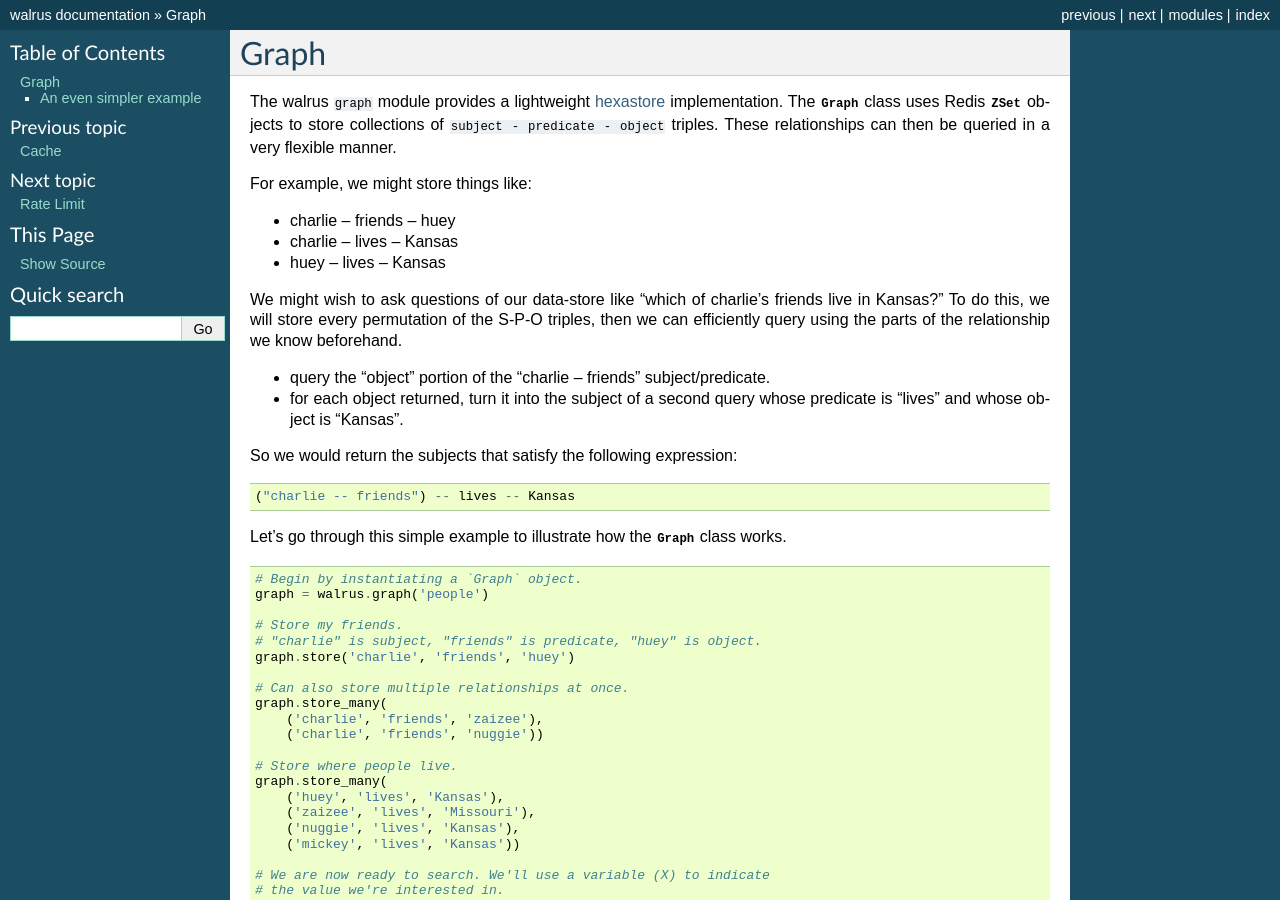
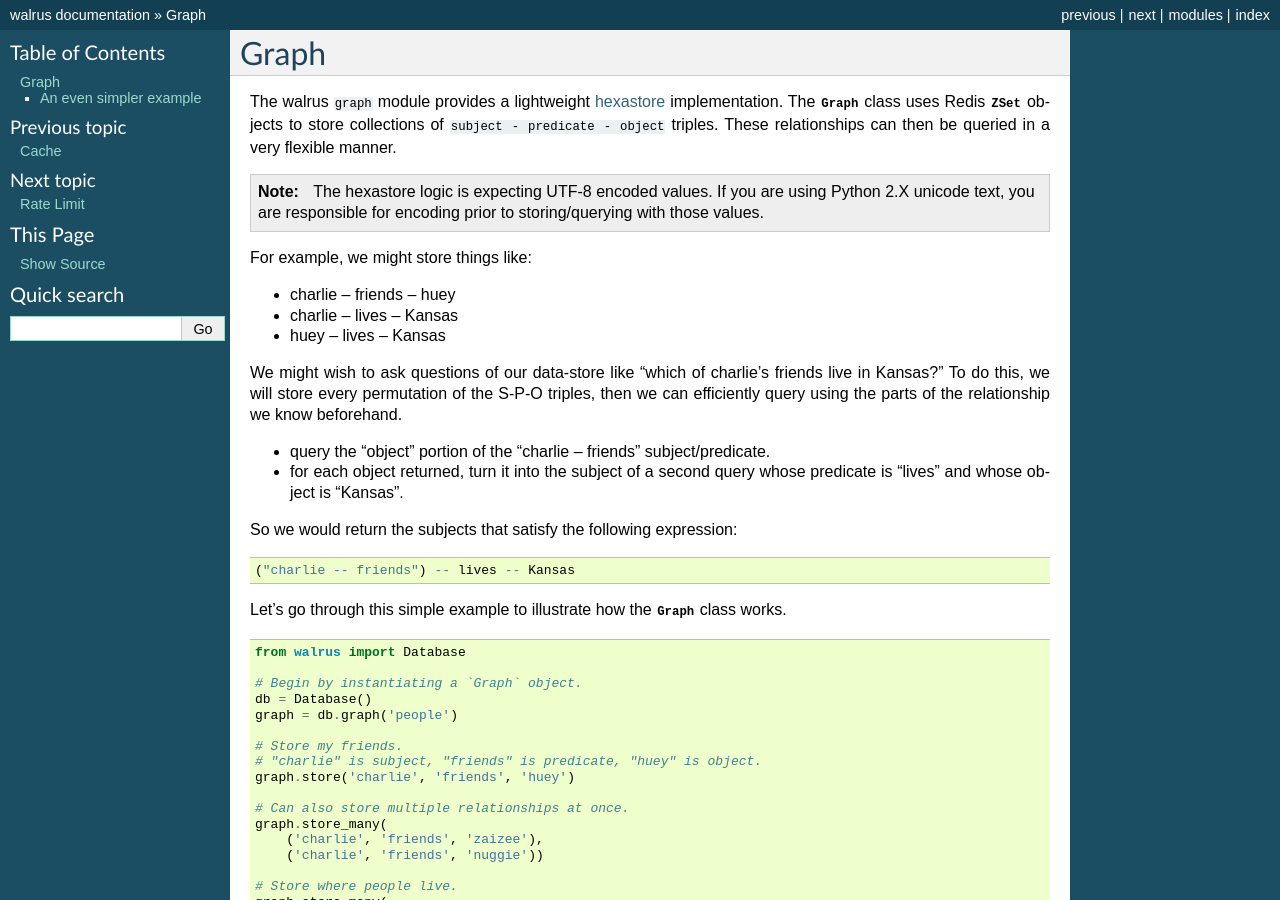
Before and after one commit to coleifer/walrus, a Sphinx documentation site: the page built from docs/graph.rst, in a window 1280 px wide and 900 px high. Built offline with Sphinx 7.4.7, drawn with Linux system fonts in a browser that asks for light colours; the version number could not be read and is left out.

Commit message:
Minor doc updates and note for UTF-8 encoding.

```diff
--- a/docs/graph.rst
+++ b/docs/graph.rst
@@ -6,6 +6,8 @@ Graph
 =====
 
 The walrus ``graph`` module provides a lightweight `hexastore <http://redis.io/topics/indexes#representing-and-querying-graphs-using-an-hexastore>`_ implementation. The :py:class:`Graph` class uses Redis :py:class:`ZSet` objects to store collections of ``subject - predicate - object`` triples. These relationships can then be queried in a very flexible manner.
+
+.. note:: The hexastore logic is expecting UTF-8 encoded values.  If you are using Python 2.X unicode text, you are responsible for encoding prior to storing/querying with those values.
 
 For example, we might store things like:
 
@@ -26,8 +28,11 @@ Let's go through this simple example to illustrate how the :py:class:`Graph` cla
 
 .. code-block:: python
 
+    from walrus import Database
+
     # Begin by instantiating a `Graph` object.
-    graph = walrus.graph('people')
+    db = Database()
+    graph = db.graph('people')
 
     # Store my friends.
     # "charlie" is subject, "friends" is predicate, "huey" is object.
```
Also changed, not shown: 1 other file.
